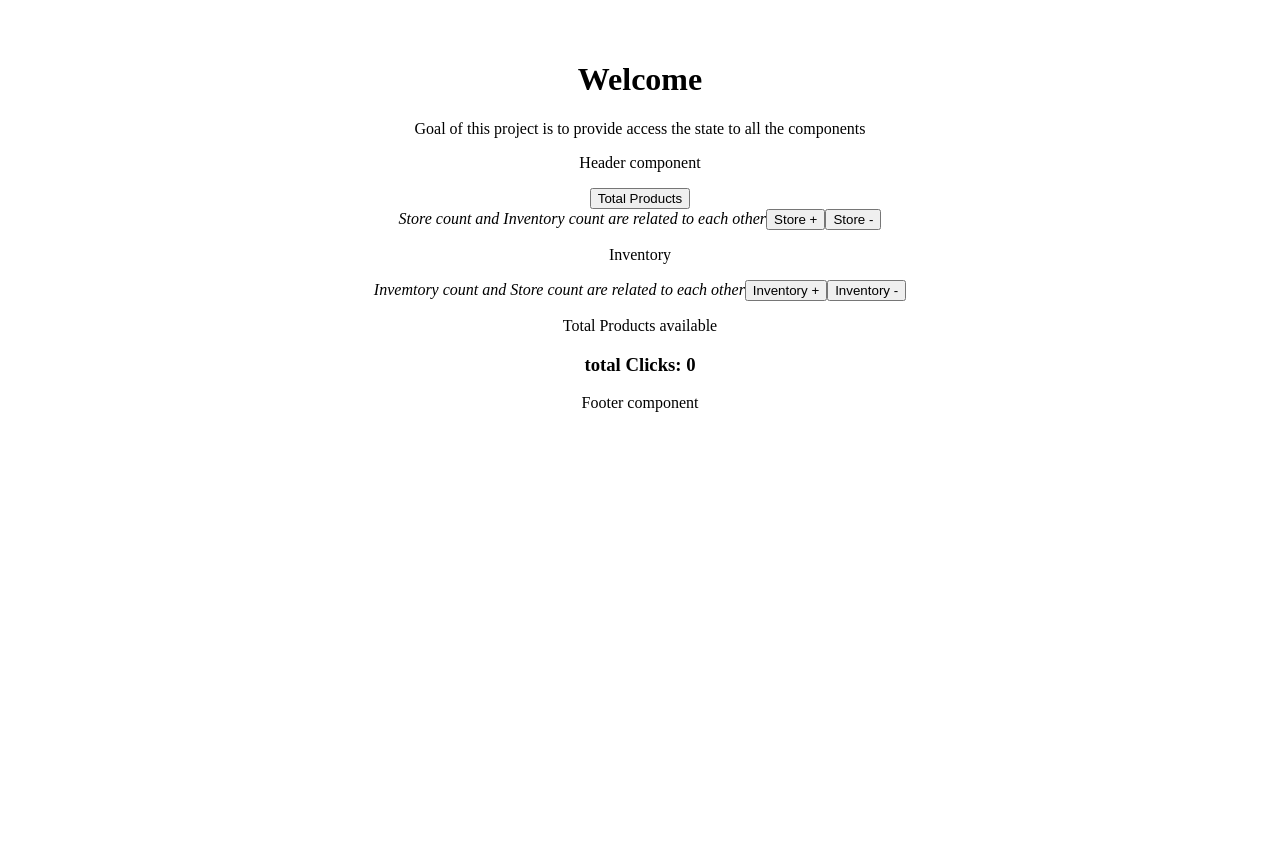
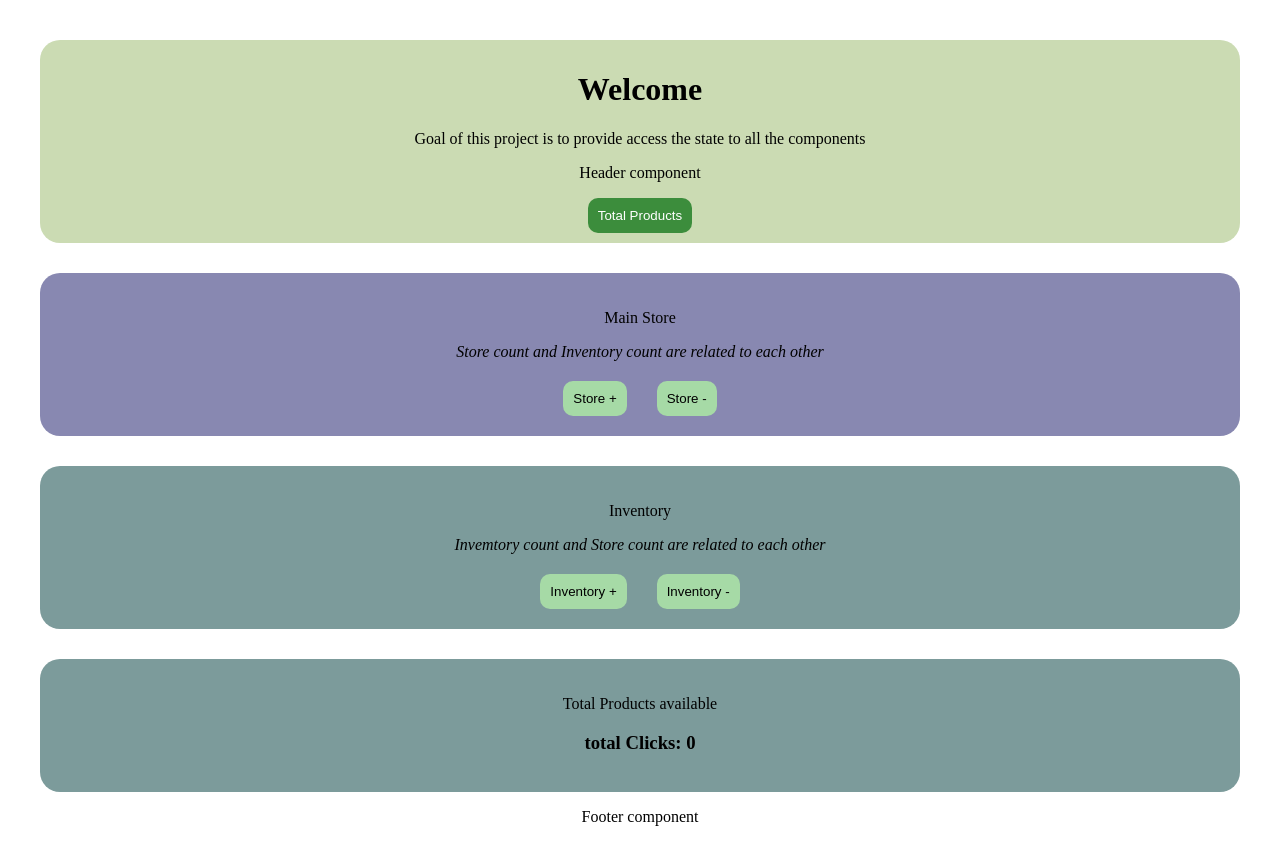
Before and after one commit to iamharie/state-management, a React (Vite) app in the folder state-management/: page / in a window 1280 px wide. Shown: the top 864 px of the page. Before the commit the page ends 800 px from the top, so only its background shows below. Built offline with nearby package versions, Linux system fonts and the light colour scheme.

Commit message:
pop-up window added via forwardRef & useImperativeHandle; Initiated project stylling

```diff
--- a/state-management/src/App.css
+++ b/state-management/src/App.css
@@ -34,3 +34,54 @@
 }
 
 /* Project styling */
+/* commom */
+.btn {
+  display: flex;
+  gap: 30px;
+  justify-content: center;
+  margin-top: 20px;
+}
+
+.btn button {
+  padding: 10px;
+  border-radius: 10px;
+  border: none;
+  background-color: rgb(166, 218, 166);
+  cursor: pointer;
+}
+
+.header {
+  background-color: rgb(203, 219, 179);
+  padding: 10px;
+  margin-bottom: 30px;
+  border-radius: 20px;
+}
+
+.header button {
+  padding: 10px;
+  border-radius: 10px;
+  border: none;
+  background-color: rgb(60, 141, 60);
+  color: white;
+  cursor: pointer;
+}
+
+.main-store {
+  background-color: rgb(136, 136, 177);
+  padding: 20px;
+  margin-bottom: 30px;
+  border-radius: 20px;
+}
+
+.inventory {
+  background-color: rgb(124, 155, 155);
+  padding: 20px;
+  border-radius: 20px;
+  margin-bottom: 30px;
+}
+
+.result {
+  background-color: rgb(124, 155, 155);
+  padding: 20px;
+  border-radius: 20px;
+}
--- a/state-management/src/App.jsx
+++ b/state-management/src/App.jsx
@@ -22,7 +22,7 @@ function App() {
 
   return (
     <>
-      <Header />
+      <Header total={count} />
       <MainStore add={handleAdd} minus={handleMinus} />
       <Inventory add={handleAdd} minus={handleMinus} />
       <Result total={count} />
--- a/state-management/src/components/Footer.jsx
+++ b/state-management/src/components/Footer.jsx
@@ -1,6 +1,6 @@
 export default function Footer() {
   return (
-    <div>
+    <div className="footer">
       <p>Footer component</p>
     </div>
   );
--- a/state-management/src/components/Header.jsx
+++ b/state-management/src/components/Header.jsx
@@ -1,4 +1,12 @@
-export default function Header() {
+import { useRef } from "react";
+
+import PopUp from "./PopUp";
+
+export default function Header({ total }) {
+  const popUp = useRef();
+  function handleClick() {
+    popUp.current.openModal();
+  }
   return (
     <div className="header">
       <h1>Welcome</h1>
@@ -7,7 +15,8 @@ export default function Header() {
         components
       </p>
       <p>Header component</p>
-      <button>Total Products</button>
+      <button onClick={handleClick}>Total Products</button>
+      <PopUp ref={popUp} total={total} />
     </div>
   );
 }
--- a/state-management/src/components/Inventory.jsx
+++ b/state-management/src/components/Inventory.jsx
@@ -1,10 +1,12 @@
 export default function Inventory({ add, minus }) {
   return (
-    <div>
+    <div className="inventory">
       <p>Inventory</p>
       <em>Invemtory count and Store count are related to each other</em>
-      <button onClick={add}>Inventory +</button>
-      <button onClick={minus}>Inventory -</button>
+      <div className="btn">
+        <button onClick={add}>Inventory +</button>
+        <button onClick={minus}>Inventory -</button>
+      </div>
     </div>
   );
 }
--- a/state-management/src/components/MainStore.jsx
+++ b/state-management/src/components/MainStore.jsx
@@ -1,9 +1,12 @@
 export default function MainStore({ add, minus }) {
   return (
-    <div className="hero-one">
+    <div className="main-store">
+      <p>Main Store</p>
       <em>Store count and Inventory count are related to each other</em>
-      <button onClick={add}>Store +</button>
-      <button onClick={minus}>Store -</button>
+      <div className="btn">
+        <button onClick={add}>Store +</button>
+        <button onClick={minus}>Store -</button>
+      </div>
     </div>
   );
 }
--- /dev/null
+++ b/state-management/src/components/PopUp.jsx
@@ -0,0 +1,25 @@
+import { useRef, useImperativeHandle, forwardRef } from "react";
+
+const PopUp = forwardRef(function PopUp({ total }, ref) {
+  const modal = useRef();
+  useImperativeHandle(ref, () => {
+    return {
+      openModal() {
+        modal.current.showModal();
+      },
+    };
+  });
+
+  return (
+    <>
+      <dialog ref={modal}>
+        <p>Total Selected Products: {total}</p>
+        <form method="dialog">
+          <button>Close</button>
+        </form>
+      </dialog>
+    </>
+  );
+});
+
+export default PopUp;
--- a/state-management/src/components/Result.jsx
+++ b/state-management/src/components/Result.jsx
@@ -1,6 +1,6 @@
 export default function Result({ total }) {
   return (
-    <div>
+    <div className="result">
       <p>Total Products available</p>
       <h3>total Clicks: {total}</h3>
     </div>
```
